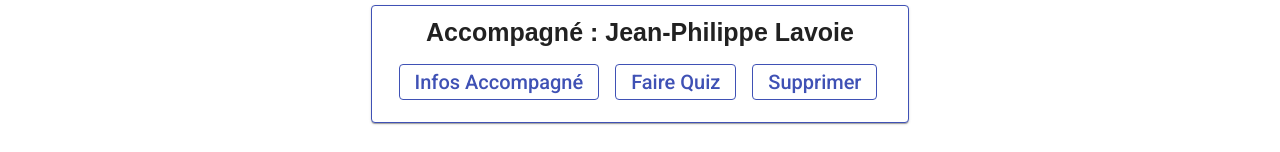
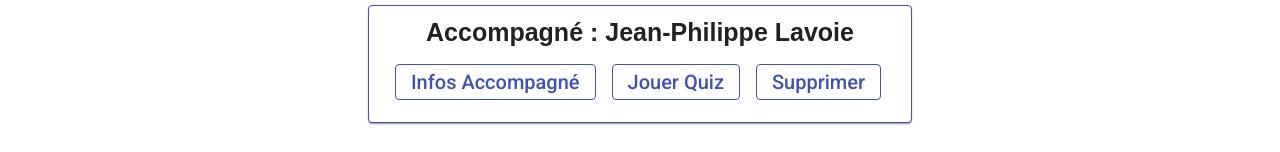
Before and after one commit to 2019-2020-ps6/2021-2022-ps6-in-your-memories, an Angular app in the folder front-end/: page /patient-list in a window 1280 px wide. Shown: the part 129-281 px from the top of the page. Built offline with nearby package versions, Linux system fonts and the light colour scheme; no server answers.

Commit message:
petit changement

```diff
--- a/front-end/src/app/components/home/home/home.component.html
+++ b/front-end/src/app/components/home/home/home.component.html
@@ -7,7 +7,7 @@
 <mat-card style="margin: 1em; border: 0.3rem solid #909DE1;">
   <mat-card-content>
     <div class="example-card" style="margin: 1em;">
-      <p class="titre">Theme:</p>
+      <p class="titre">Thème :</p>
     </div>
     <div class="example-card">
       <button style="margin: 0.3em; padding: 0.1em 0.3em; font-size: 25px;" mat-raised-button color="primary" *ngFor="let quiz of quizList">
@@ -19,7 +19,7 @@
 <mat-card style="margin: 3em 1em 1em 1em; border: 0.3rem solid #909DE1;">
   <mat-card-content>
     <div class="example-card" style="margin: 1em;">
-      <p class="titre">Top Quiz:</p>
+      <p class="titre">Top Quiz :</p>
     </div>
     <div class="example-card">
       <div class="quiz" *ngFor="let quiz of quizList">
--- a/front-end/src/app/components/patient/patient/patient.component.html
+++ b/front-end/src/app/components/patient/patient/patient.component.html
@@ -4,7 +4,7 @@
       <p class="titre">Accompagné : {{patient.firstName}} {{patient.lastName}}</p>
     </div>
     <button mat-stroked-button color="primary" style="margin-right: 0.5em; border: 0.1rem solid; font-size: 20px" (click)="selectPatientFiche()">Infos Accompagné</button>
-    <button mat-stroked-button color="primary" style="margin-right: 0.5em; border: 0.1rem solid; font-size: 20px" (click)="selectPatientQuiz()">Faire Quiz</button>
+    <button mat-stroked-button color="primary" style="margin-right: 0.5em; border: 0.1rem solid; font-size: 20px" (click)="selectPatientQuiz()">Jouer Quiz</button>
     <button mat-stroked-button color="primary" style="margin-right: 0.5em; border: 0.1rem solid; font-size: 20px" (click)="deletePatient()">Supprimer</button>
   </mat-card-content>
 </mat-card>
```
